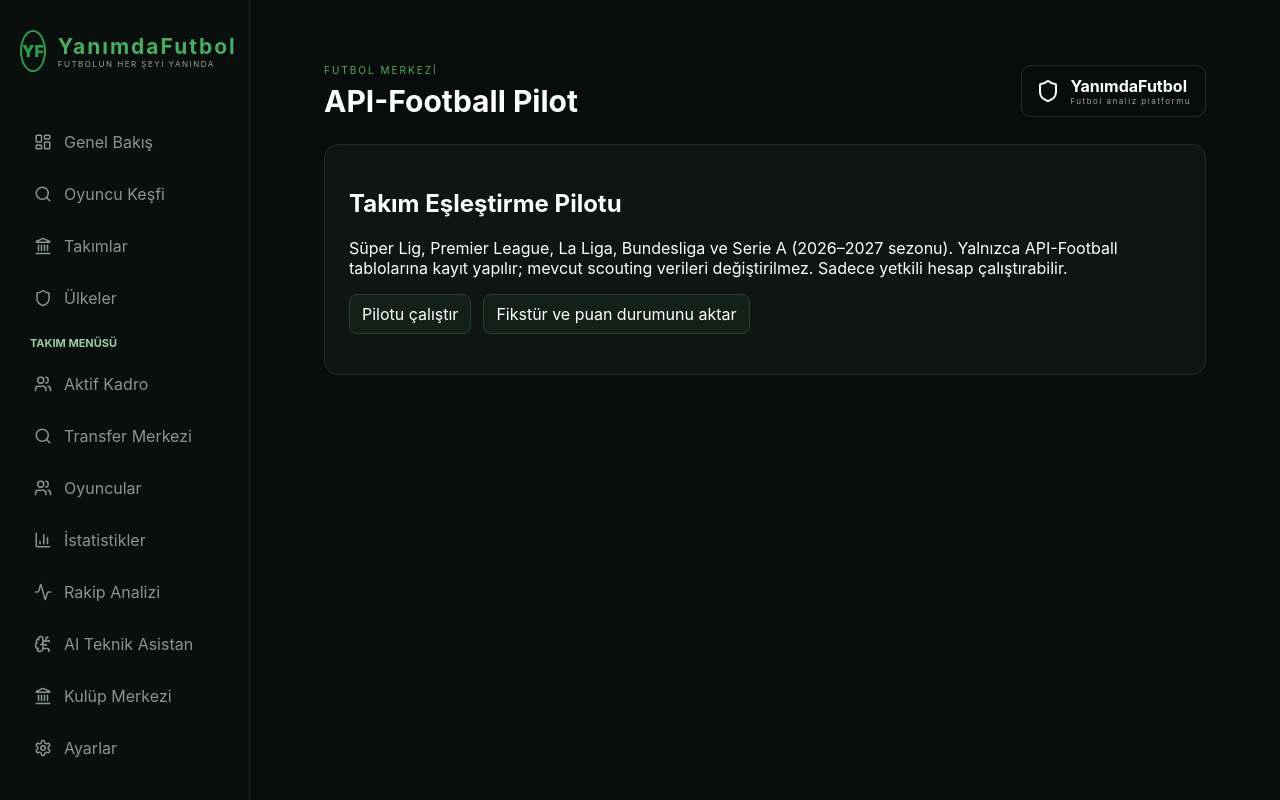
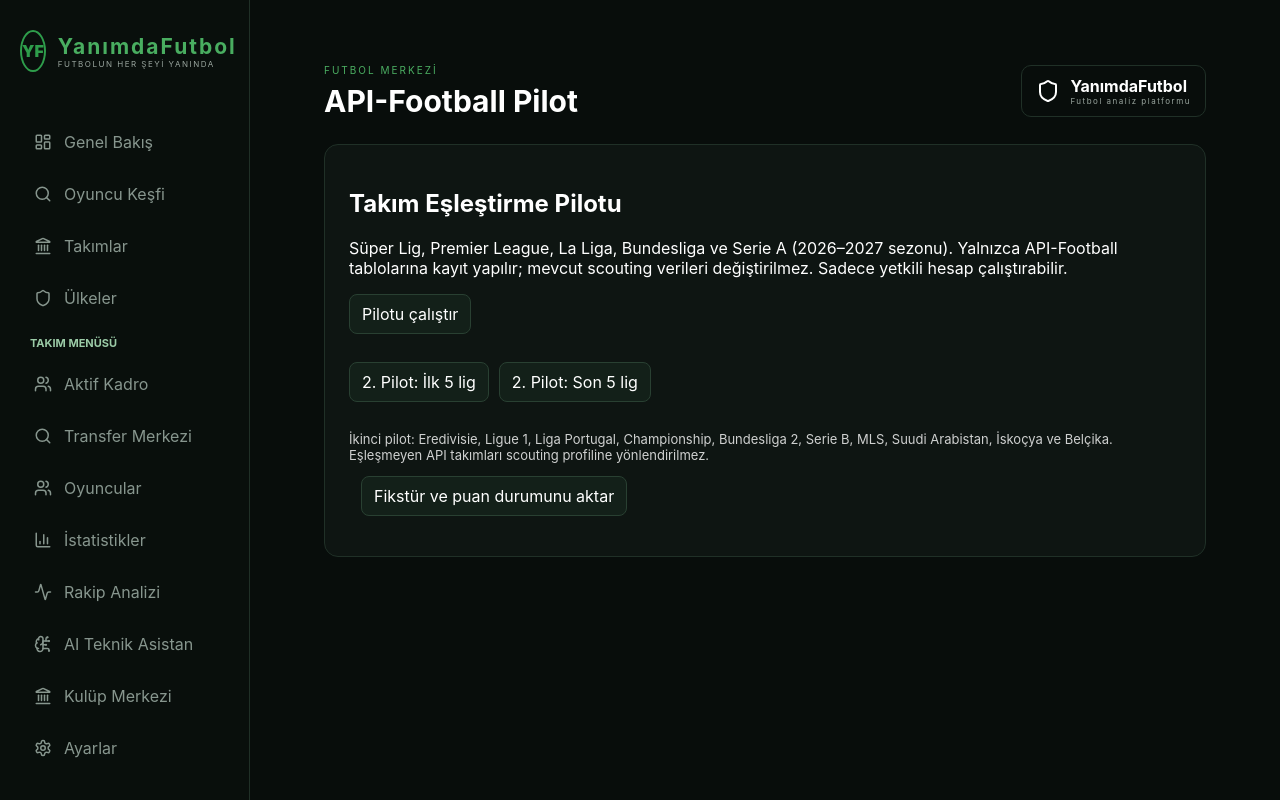
Before and after one commit to geminibtk/dispfics, a Next.js app: page /settings/api-football in a window 1280 px wide. Built offline with nearby package versions, Linux system fonts and the light colour scheme.

Commit message:
Add two safe five-league controls for second API-Football pilot

```diff
--- a/app/settings/api-football/page.tsx
+++ b/app/settings/api-football/page.tsx
@@ -12,13 +12,13 @@ export default function FootballImportPage(){
   setLoading(true);setError("");
   try{const {data:{session}}=await createClient().auth.getSession();if(!session)throw new Error("Önce giriş yapmalısın.");const response=await fetch("/api/football-data-import",{headers:{Authorization:"Bearer "+session.access_token}});const json=await response.json();if(!response.ok)throw new Error(json.error||"Aktarım başarısız");setFootballData(json)}catch(e){setError(e instanceof Error?e.message:"Bilinmeyen hata")}finally{setLoading(false)}
  }
- async function run(){
+ async function run(batch=""){
   setLoading(true);setError("");setResult(null);
   try{
    const supabase=createClient();
    const {data:{session}}=await supabase.auth.getSession();
    if(!session)throw new Error("Önce yetkili hesabınla giriş yapmalısın.");
-   const response=await fetch("/api/football-match-report",{headers:{Authorization:"Bearer "+session.access_token},cache:"no-store"});
+   const response=await fetch("/api/football-match-report"+(batch?"?batch="+batch:""),{headers:{Authorization:"Bearer "+session.access_token},cache:"no-store"});
    const json=await response.json();
    if(!response.ok)throw new Error(json.error||"API raporu çalıştırılamadı.");
    setResult(json);
@@ -29,6 +29,8 @@ export default function FootballImportPage(){
    <h2>Takım Eşleştirme Pilotu</h2>
    <p>Süper Lig, Premier League, La Liga, Bundesliga ve Serie A (2026–2027 sezonu). Yalnızca API-Football tablolarına kayıt yapılır; mevcut scouting verileri değiştirilmez. Sadece yetkili hesap çalıştırabilir.</p>
    <button className="playerBack" type="button" disabled={loading} onClick={run}>{loading?"API verileri alınıyor…":"Pilotu çalıştır"}</button>
+   <div style={{display:"flex",flexWrap:"wrap",gap:10,marginTop:12}}><button className="playerBack" type="button" disabled={loading} onClick={()=>run("second-a")}>2. Pilot: İlk 5 lig</button><button className="playerBack" type="button" disabled={loading} onClick={()=>run("second-b")}>2. Pilot: Son 5 lig</button></div>
+   <p style={{fontSize:13,opacity:.8}}>İkinci pilot: Eredivisie, Ligue 1, Liga Portugal, Championship, Bundesliga 2, Serie B, MLS, Suudi Arabistan, İskoçya ve Belçika. Eşleşmeyen API takımları scouting profiline yönlendirilmez.</p>
    <button className="playerBack" type="button" disabled={loading} onClick={importMatches} style={{marginLeft:12}}>{loading?"Veriler alınıyor…":"Fikstür ve puan durumunu aktar"}</button>
    {footballData&&<div><h3>Fikstür ve Puan Durumu Aktarımı</h3>{footballData.results?.map((r:any)=><p key={r.league}>Lig {r.league}: {r.fixtures} maç, {r.standings} puan durumu kaydı {r.fixturesError||r.standingsError?"· Hata: "+[r.fixturesError,r.standingsError].filter(Boolean).join(", "):""}</p>)}</div>}
    {error&&<p role="alert" style={{color:"#ffaaa5"}}>{error}</p>}
```
